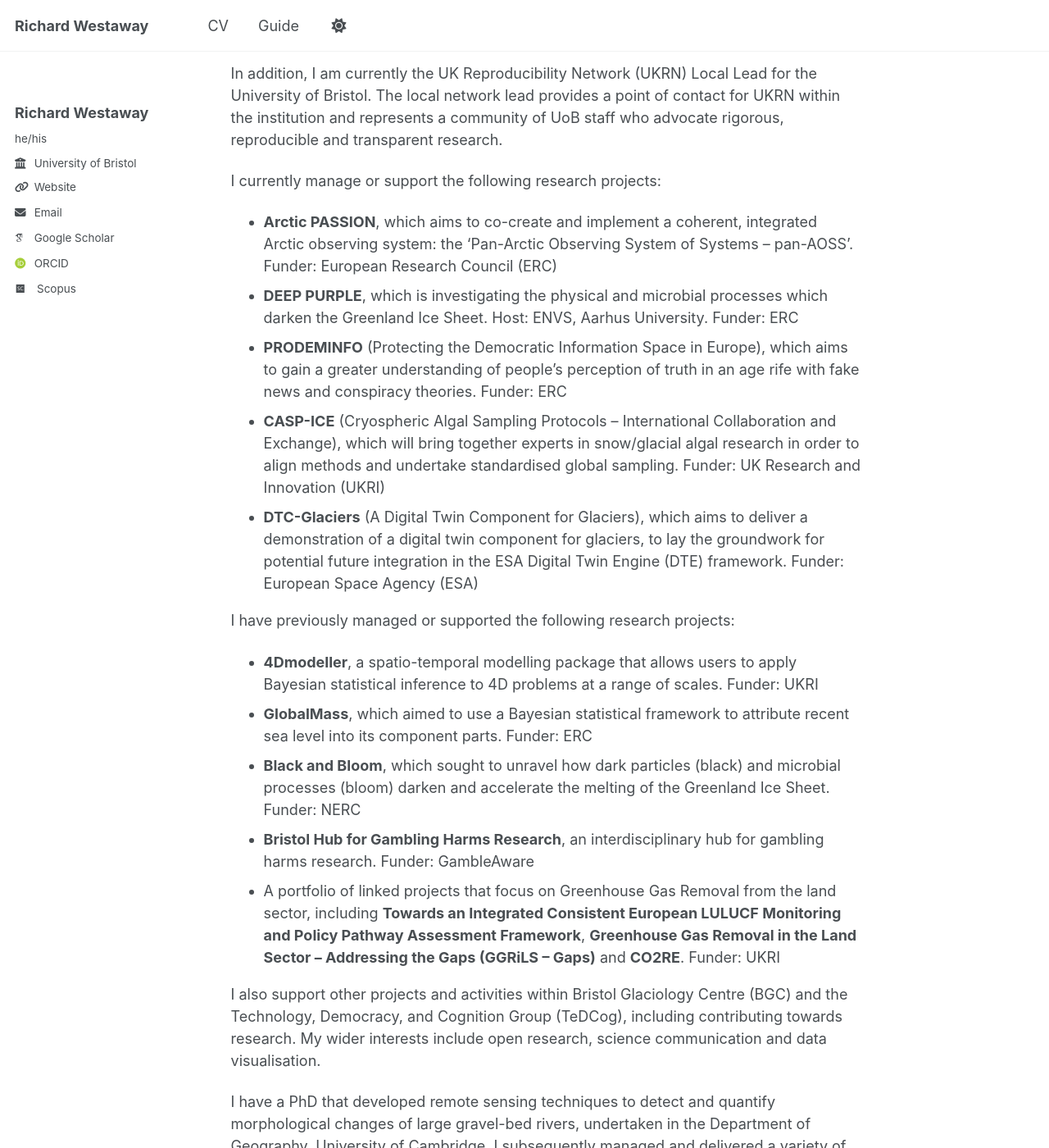
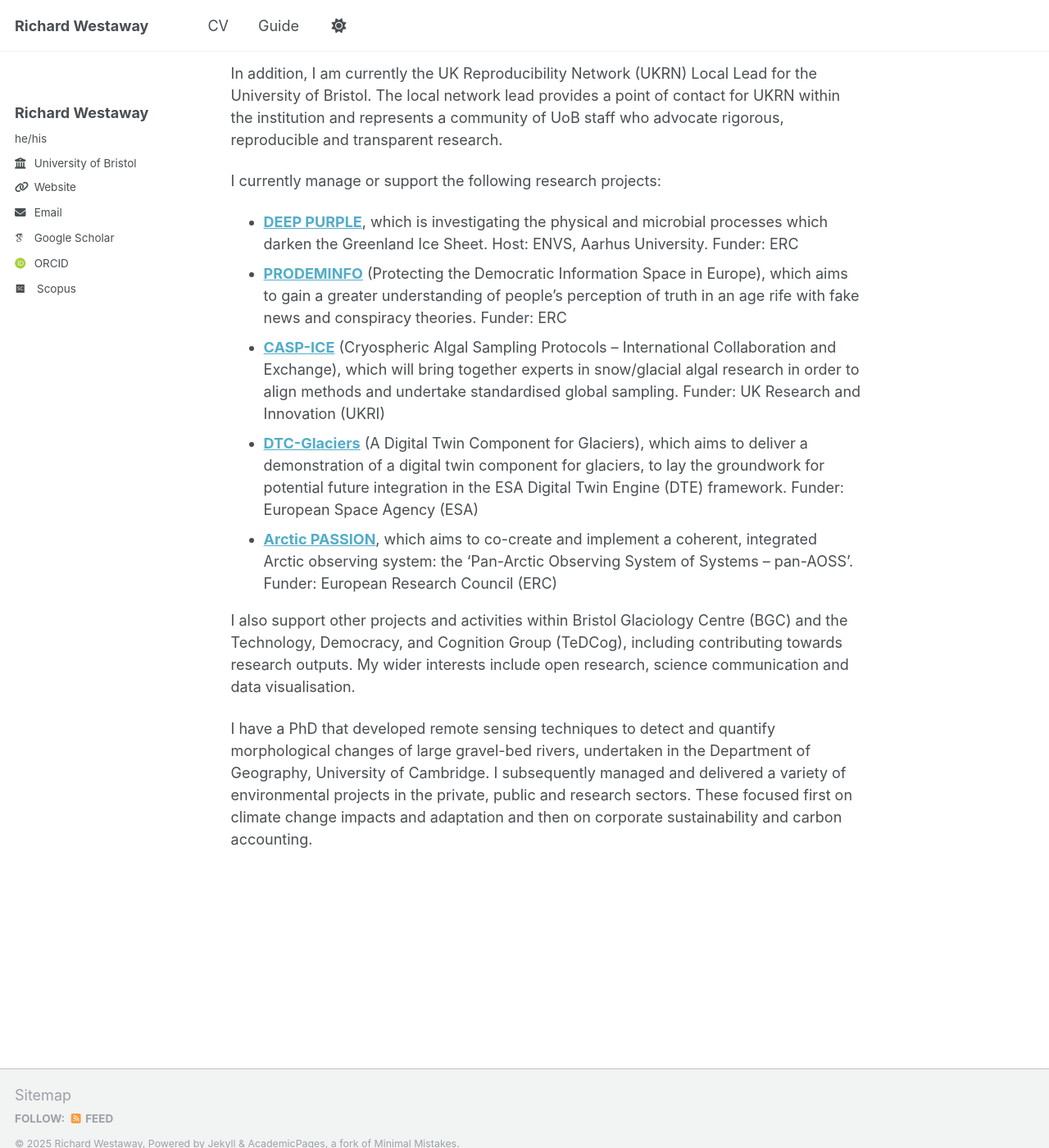
Before and after one commit to richardwestaway/richardwestaway.github.io, a Jekyll site: the page built from _pages/about.md, in a window 1280 px wide and 1400 px high, scrolled down 224 px. Shown: the whole window at 82% size. Built offline with Jekyll 4.4.1, drawn with Linux system fonts in a browser that asks for light colours; some web fonts are replaced.

Commit message:
Update about.md

```diff
--- a/_pages/about.md
+++ b/_pages/about.md
@@ -12,19 +12,13 @@ I have been a Research Manager / Research Project Officer at the University of B
 In addition, I am currently the UK Reproducibility Network (UKRN) Local Lead for the University of Bristol. The local network lead provides a point of contact for UKRN within the institution and represents a community of UoB staff who advocate rigorous, reproducible and transparent research.
 
 I currently manage or support the following research projects:
-- **Arctic PASSION**, which aims to co-create and implement a coherent, integrated Arctic observing system: the ‘Pan-Arctic Observing System of Systems – pan-AOSS’. Funder: European Research Council (ERC)
-- **DEEP PURPLE**, which is investigating the physical and microbial processes which darken the Greenland Ice Sheet. Host: ENVS, Aarhus University. Funder: ERC
-- **PRODEMINFO** (Protecting the Democratic Information Space in Europe), which aims to gain a greater understanding of people’s perception of truth in an age rife with fake news and conspiracy theories. Funder: ERC
-- **CASP-ICE** (Cryospheric Algal Sampling Protocols – International Collaboration and Exchange), which will bring together experts in snow/glacial algal research in order to align methods and undertake standardised global sampling. Funder: UK Research and Innovation (UKRI)
-- **DTC-Glaciers** (A Digital Twin Component for Glaciers), which aims to deliver a demonstration of a digital twin component for glaciers, to lay the groundwork for potential future integration in the ESA Digital Twin Engine (DTE) framework. Funder: European Space Agency (ESA)
 
-I have previously managed or supported the following research projects:
-- **4Dmodeller**, a spatio-temporal modelling package that allows users to apply Bayesian statistical inference to 4D problems at a range of scales. Funder: UKRI
-- **GlobalMass**, which aimed to use a Bayesian statistical framework to attribute recent sea level into its component parts. Funder: ERC
-- **Black and Bloom**, which sought to unravel how dark particles (black) and microbial processes (bloom) darken and accelerate the melting of the Greenland Ice Sheet. Funder: NERC
-- **Bristol Hub for Gambling Harms Research**, an interdisciplinary hub for gambling harms research. Funder: GambleAware
-- A portfolio of linked projects that focus on Greenhouse Gas Removal from the land sector, including **Towards an Integrated Consistent European LULUCF Monitoring and Policy Pathway Assessment Framework**, **Greenhouse Gas Removal in the Land Sector – Addressing the Gaps (GGRiLS – Gaps)** and **CO2RE**. Funder: UKRI
+- [**DEEP PURPLE**](https://www.deeppurple-ercsyg.eu/){:target="_blank"}, which is investigating the physical and microbial processes which darken the Greenland Ice Sheet. Host: ENVS, Aarhus University. Funder: ERC
+- [**PRODEMINFO**](https://sks.to/prodeminfo){:target="_blank"} (Protecting the Democratic Information Space in Europe), which aims to gain a greater understanding of people’s perception of truth in an age rife with fake news and conspiracy theories. Funder: ERC
+- [**CASP-ICE**](https://microlabbristol.org/casp-ice/){:target="_blank"} (Cryospheric Algal Sampling Protocols – International Collaboration and Exchange), which will bring together experts in snow/glacial algal research in order to align methods and undertake standardised global sampling. Funder: UK Research and Innovation (UKRI)
+- [**DTC-Glaciers**]([https://dtcglaciers.org/){:target="_blank"} (A Digital Twin Component for Glaciers), which aims to deliver a demonstration of a digital twin component for glaciers, to lay the groundwork for potential future integration in the ESA Digital Twin Engine (DTE) framework. Funder: European Space Agency (ESA)
+- [**Arctic PASSION**](https://arcticpassion.eu/){:target="_blank"}, which aims to co-create and implement a coherent, integrated Arctic observing system: the ‘Pan-Arctic Observing System of Systems – pan-AOSS’. Funder: European Research Council (ERC)
 
-I also support other projects and activities within Bristol Glaciology Centre (BGC) and the Technology, Democracy, and Cognition Group (TeDCog), including contributing towards research. My wider interests include open research, science communication and data visualisation.
+I also support other projects and activities within Bristol Glaciology Centre (BGC) and the Technology, Democracy, and Cognition Group (TeDCog), including contributing towards research outputs. My wider interests include open research, science communication and data visualisation.
 
 I have a PhD that developed remote sensing techniques to detect and quantify morphological changes of large gravel-bed rivers, undertaken in the Department of Geography, University of Cambridge. I subsequently managed and delivered a variety of environmental projects in the private, public and research sectors. These focused first on climate change impacts and adaptation and then on corporate sustainability and carbon accounting.
```
